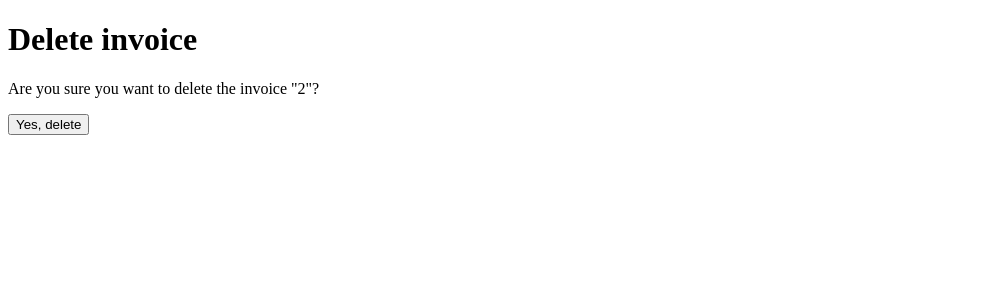
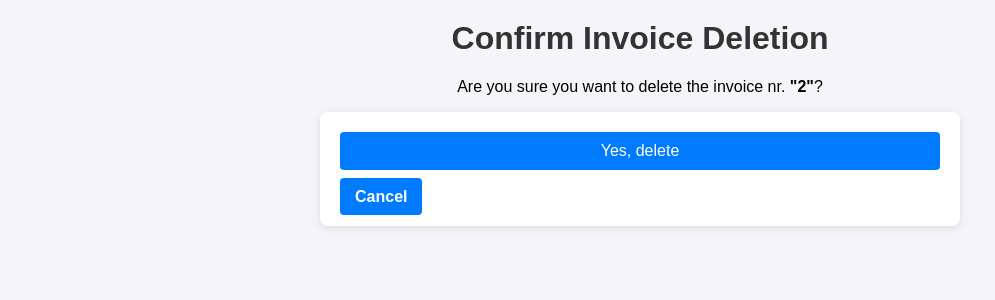
Before and after one commit to emax-77/Inventory-Management-System, a Django app: page /invoice/delete/1/ in a window 1280 px wide. Shown: the top 300 px of the page, without its empty margins (0-995 px from the left). Run offline with Django 5.2, Linux system fonts and the light colour scheme; data comes from the database, SQL or seed files in the repository; parts of the project's set-up code (start-up, migrations or seed data) failed here and were passed over.

Commit message:
layout update on invoice_confirm_delete.html

```diff
--- a/ims/templates/invoice_confirm_delete.html
+++ b/ims/templates/invoice_confirm_delete.html
@@ -4,14 +4,17 @@
 <head>
     <meta charset="UTF-8">
     <meta name="viewport" content="width=device-width, initial-scale=1.0">
-    <title>Document</title>
+    <title>Confirm Invoice Deletion</title>
+    <link rel="stylesheet" href="{% static 'style.css' %}">
 </head>
 <body>
-    <h1>Delete invoice</h1>
-    <p>Are you sure you want to delete the invoice "{{ invoice.invoice_number }}"?</p>
+    <h1>Confirm Invoice Deletion</h1>
+    <p style="text-align: center;">Are you sure you want to delete the invoice nr. <strong>"{{ invoice.invoice_number }}"</strong>?</p>
     <form method="post">
         {% csrf_token %}
-        <button type="submit">Yes, delete</button>
+        <button type="submit" class="button">Yes, delete</button>
+        <br>
+        <a href="{% url 'invoice_list' %}" class="button button-secondary">Cancel</a>
     </form>
 </body>
 </html>
```
